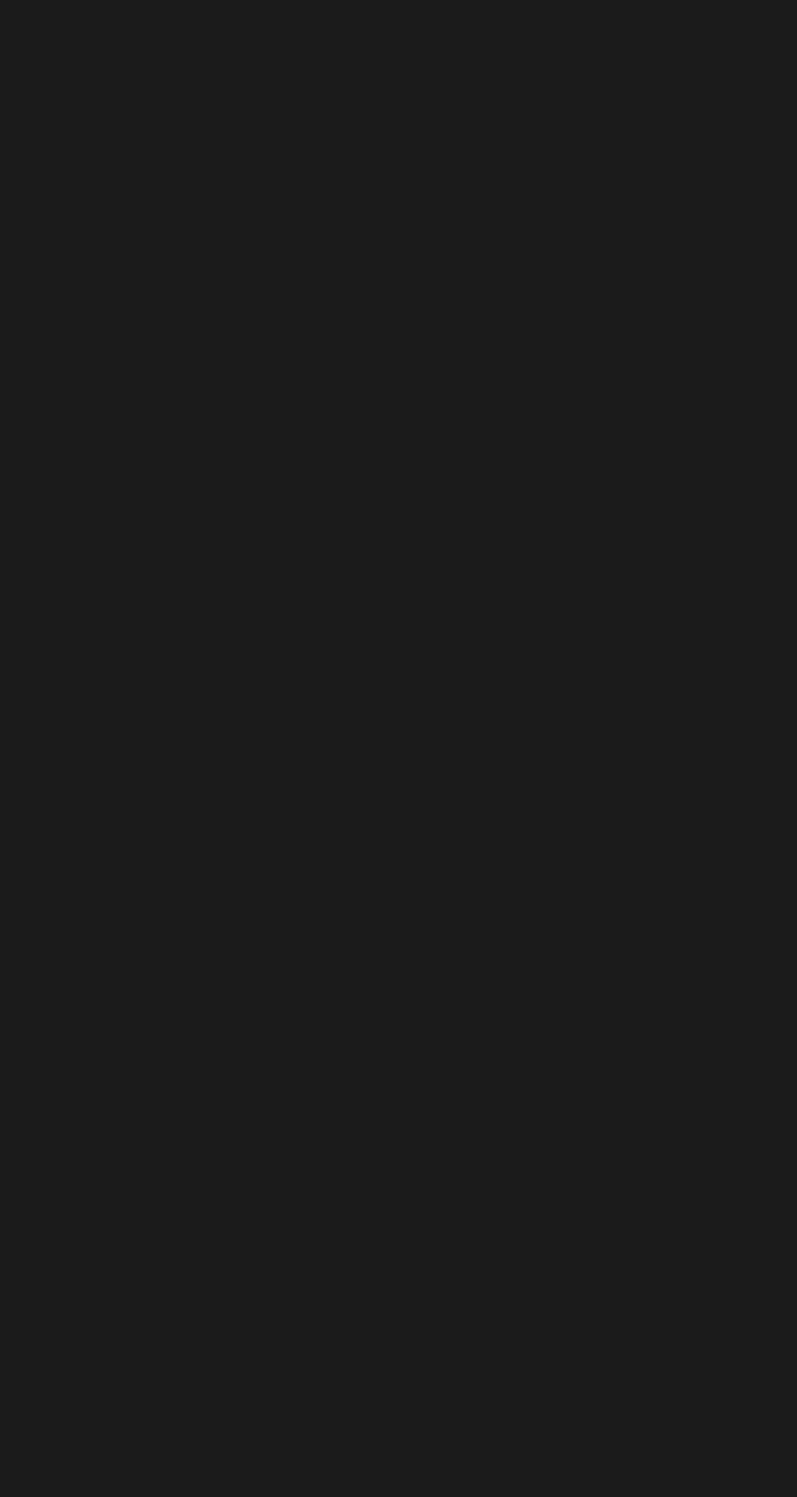
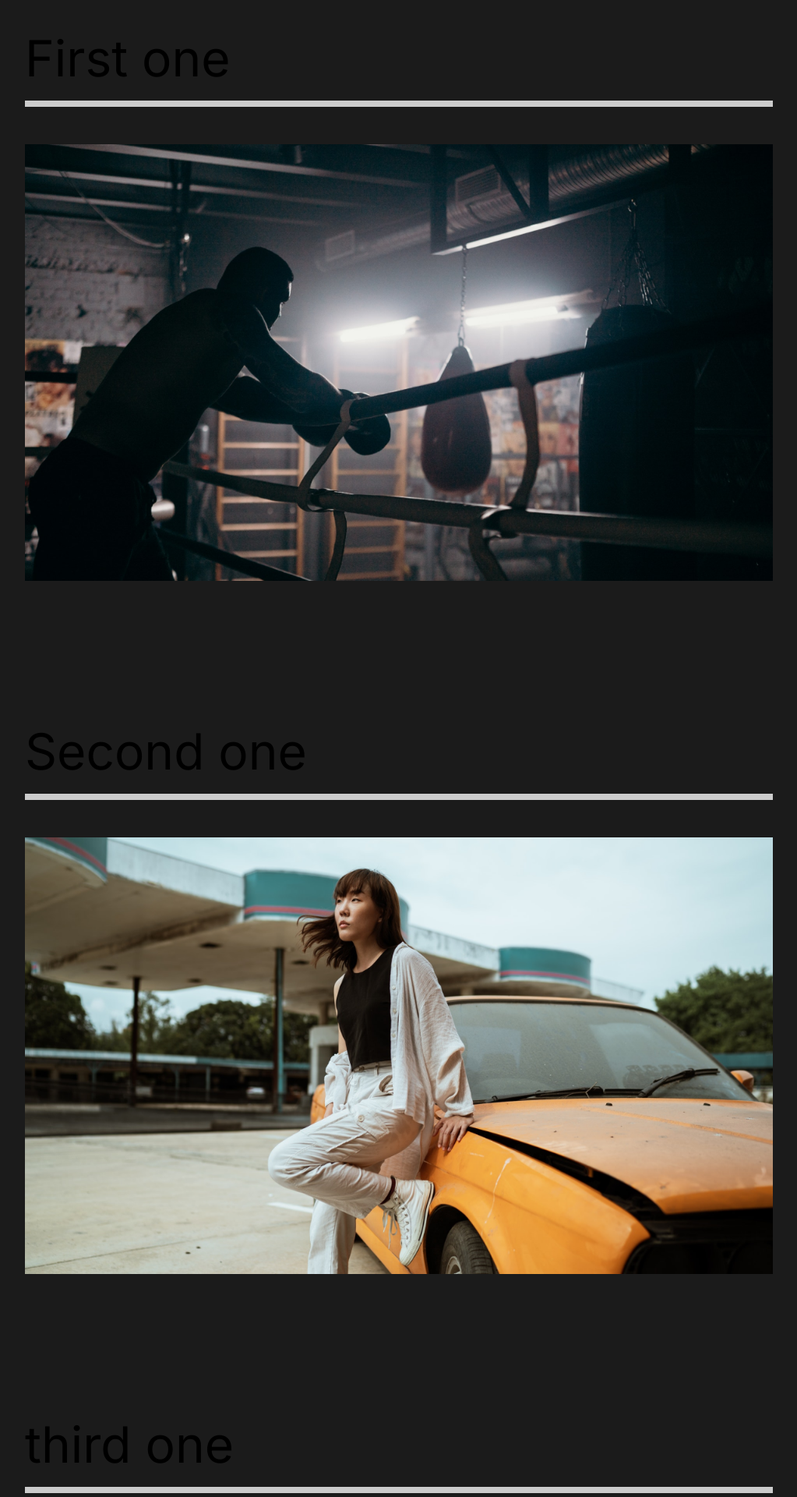
Before and after one commit to Atuitjr/portfolio, a React (Create React App) app: page /projects in a window 1280 px wide. Shown: the part 140-2060 px from the top of the page at 78% size, without its empty margins (128-1151 px from the left). Before the commit the page ends 800 px from the top, so only its background shows below. Built offline with nearby package versions, Linux system fonts and the light colour scheme.

Commit message:
Added 1st projects

```diff
--- a/src/pages/Projects.tsx
+++ b/src/pages/Projects.tsx
@@ -1,11 +1,59 @@
 import React from 'react';
+import styled from 'styled-components';
+import { Link } from 'react-router-dom';
+import athlete from '../img/athlete-small.png';
+import theracer from '../img/theracer-small.png';
+import goodtimes from '../img/goodtimes-small.png';
 
 const Projects = () => {
     return (
-        <div>
-            <h1>Projects</h1>
-        </div>
+        <Work>
+            <Project>
+                <h2>First one</h2>
+                <div className='line'></div>
+                <Link to='/'>
+                    <img src={athlete} alt='athlete' />
+                </Link>
+            </Project>
+            <Project>
+                <h2>Second one</h2>
+                <div className='line'></div>
+                <Link to='/'>
+                    <img src={theracer} alt='theracer' />
+                </Link>
+            </Project>
+            <Project>
+                <h2>third one</h2>
+                <div className='line'></div>
+                <Link to='/'>
+                    <img src={goodtimes} alt='goodtimes' />
+                </Link>
+            </Project>
+        </Work>
     );
 };
 
+const Work = styled.div`
+    min-height: 100vh;
+    overflow: hidden;
+    padding: 5rem 10rem;
+    h2 {
+        padding: 1rem 0rem;
+    }
+`;
+
+const Project = styled.div`
+    padding-bottom: 10rem;
+    .line {
+        height: 0.5rem;
+        background: #ccc;
+        margin-bottom: 3rem;
+    }
+    img {
+        width: 100%;
+        height: 70vh;
+        object-fit: cover;
+    }
+`;
+
 export default Projects;
```
Also changed, not shown: 1 other file (tests, documents, lock files or other folders).
